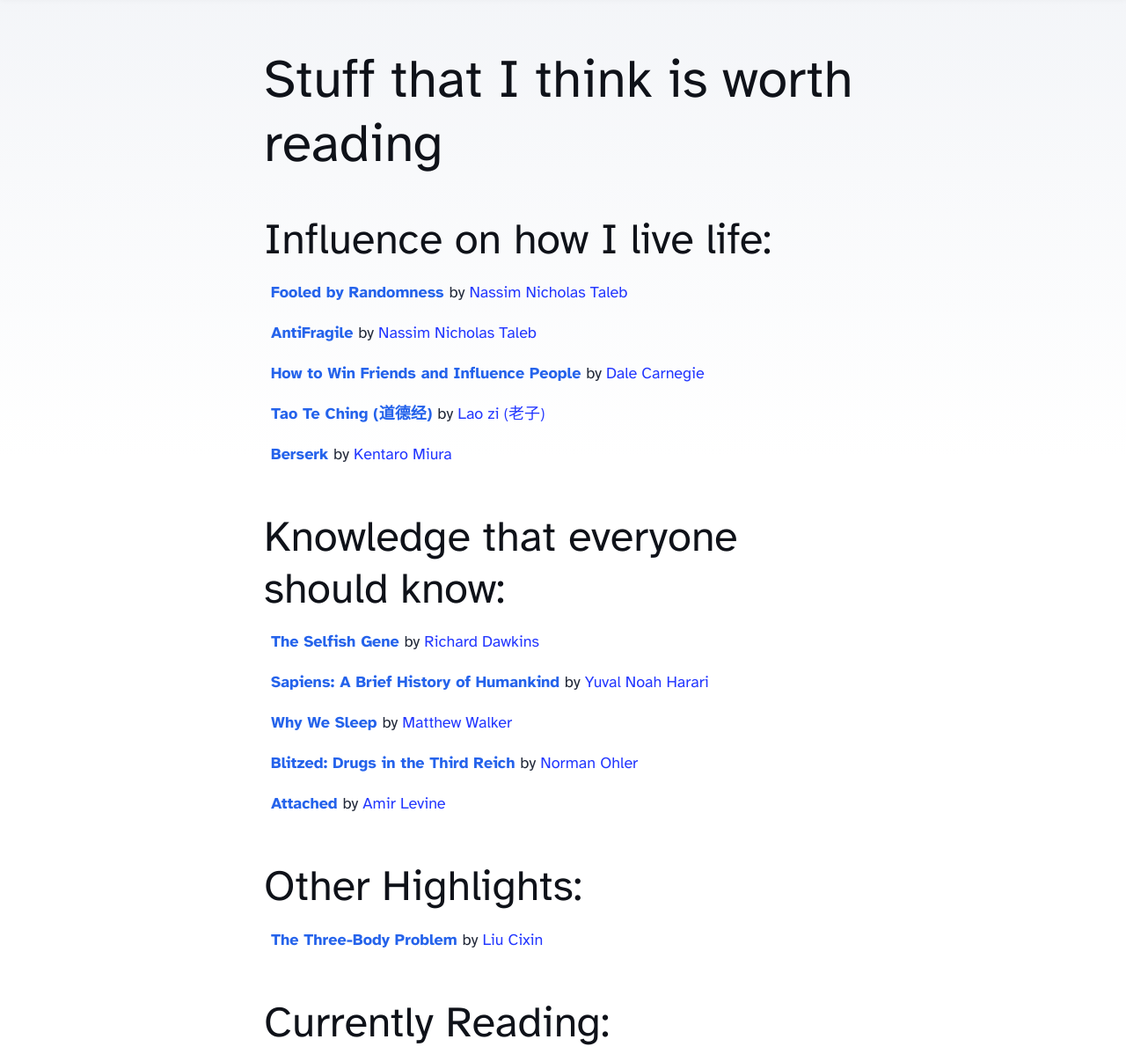
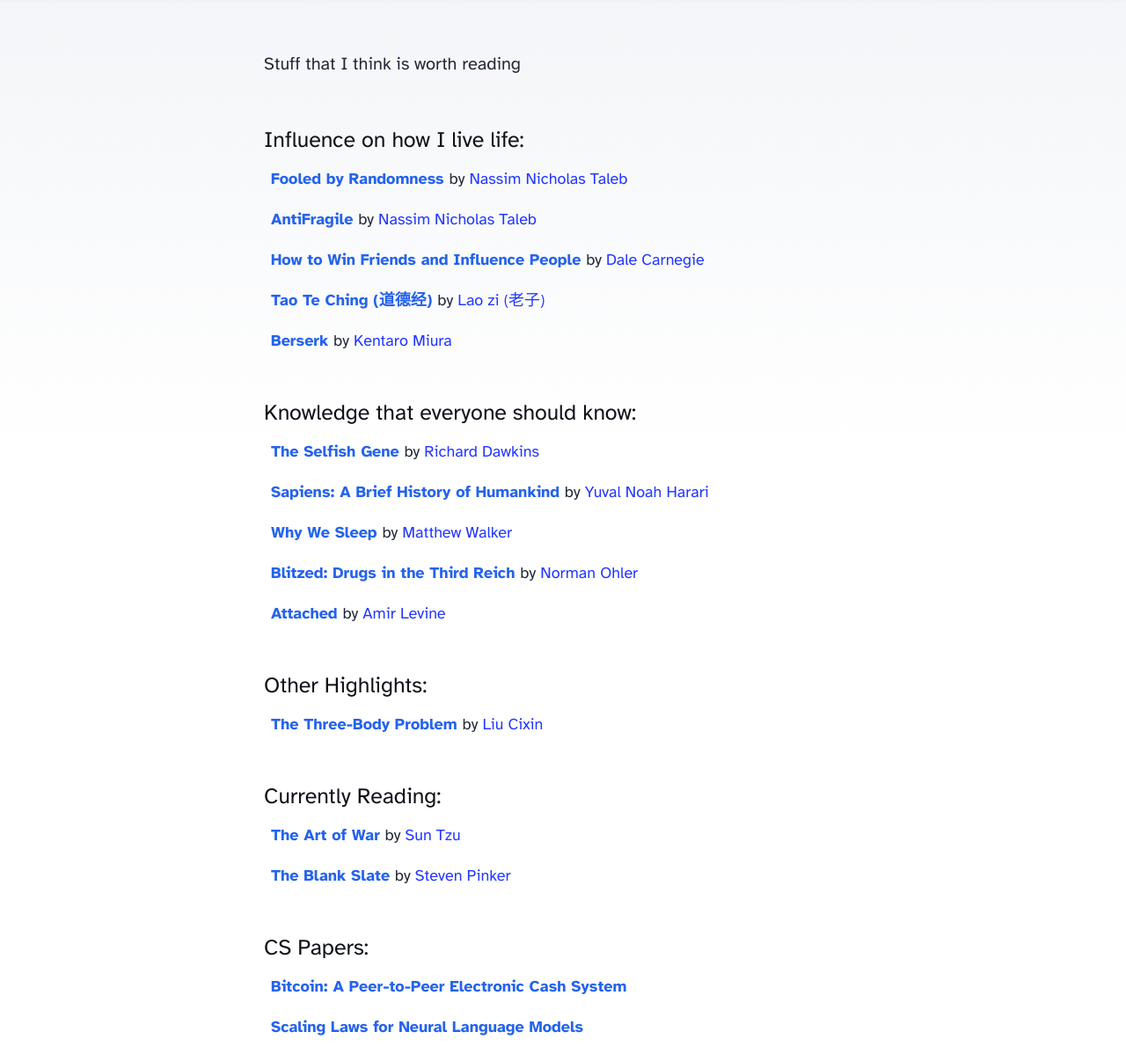
Before and after one commit to yiminghan/yiminghan.com, an Astro site: page /readings in a window 1280 px wide. Shown: the part 81-1279 px from the top of the page at 88% size. Built offline with nearby package versions, Linux system fonts and the light colour scheme; Astro itself is replaced by a stand-in of ours.

Commit message:
fix font

```diff
--- a/src/pages/collections.astro
+++ b/src/pages/collections.astro
@@ -24,7 +24,7 @@
       </p>
 
       <br />
-      <h2>Great Web Visual Design:</h2>
+      <h5>Great Web Visual Design:</h5>
 
       <ul class="my-4 mx-2 text-lg">
         <li>
@@ -49,7 +49,7 @@
 
       <br />
 
-      <h2>Captivating Phrases:</h2>
+      <h5>Captivating Phrases:</h5>
       <ul class="my-4 mx-2 text-sm">
         <li>Well folks, it doesn't get any better than this: -</li>
         <li>I worship at the alter of X</li>
--- a/src/pages/readings.astro
+++ b/src/pages/readings.astro
@@ -14,10 +14,10 @@
   <body>
     <Header title={SITE_TITLE} />
     <main>
-      <h1>Stuff that I think is worth reading</h1>
+      <p>Stuff that I think is worth reading</p>
 
       <br />
-      <h2>Influence on how I live life:</h2>
+      <h5>Influence on how I live life:</h5>
 
       <ul class="my-4 mx-2 text-lg">
         <li>
@@ -64,7 +64,7 @@
 
       <br />
 
-      <h2>Knowledge that everyone should know:</h2>
+      <h5>Knowledge that everyone should know:</h5>
       <ul class="my-4 mx-2 text-lg">
         <li>
           <BookComponent
@@ -109,7 +109,7 @@
       </ul>
       <br />
 
-      <h2>Other Highlights:</h2>
+      <h5>Other Highlights:</h5>
       <ul class="my-4 mx-2 text-lg">
         <li>
           <BookComponent
@@ -122,7 +122,7 @@
       </ul>
       <br />
 
-      <h2>Currently Reading:</h2>
+      <h5>Currently Reading:</h5>
       <ul class="my-4 mx-2 text-lg">
         <li>
           <BookComponent
@@ -143,7 +143,7 @@
       </ul>
       <br />
 
-      <h2>CS Papers:</h2>
+      <h5>CS Papers:</h5>
       <ul class="my-4 mx-2 text-lg">
         <li>
           <PaperComponent
@@ -190,7 +190,7 @@
       </ul>
       <br />
 
-      <h2>Neuroscience Papers:</h2>
+      <h5>Neuroscience Papers:</h5>
       <ul class="my-4 mx-2 text-lg">
         <li>
           <PaperComponent
```
